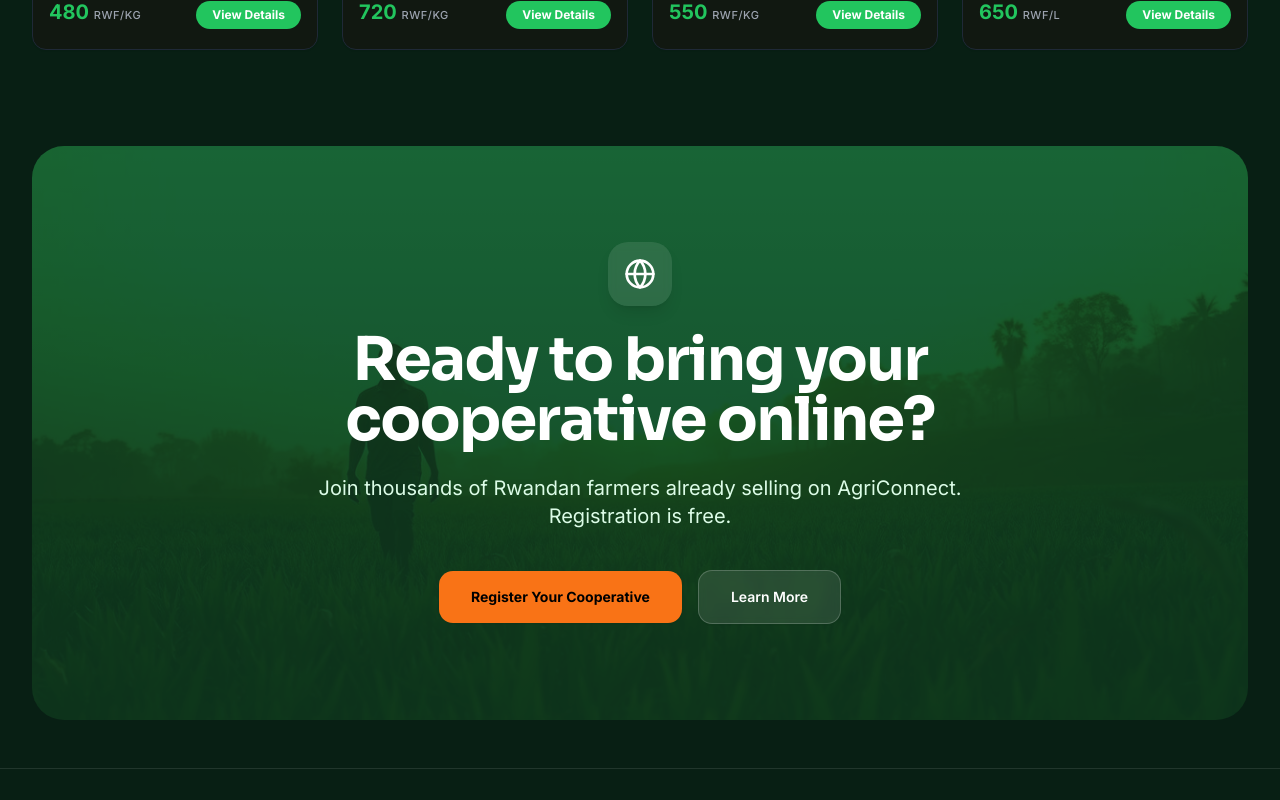
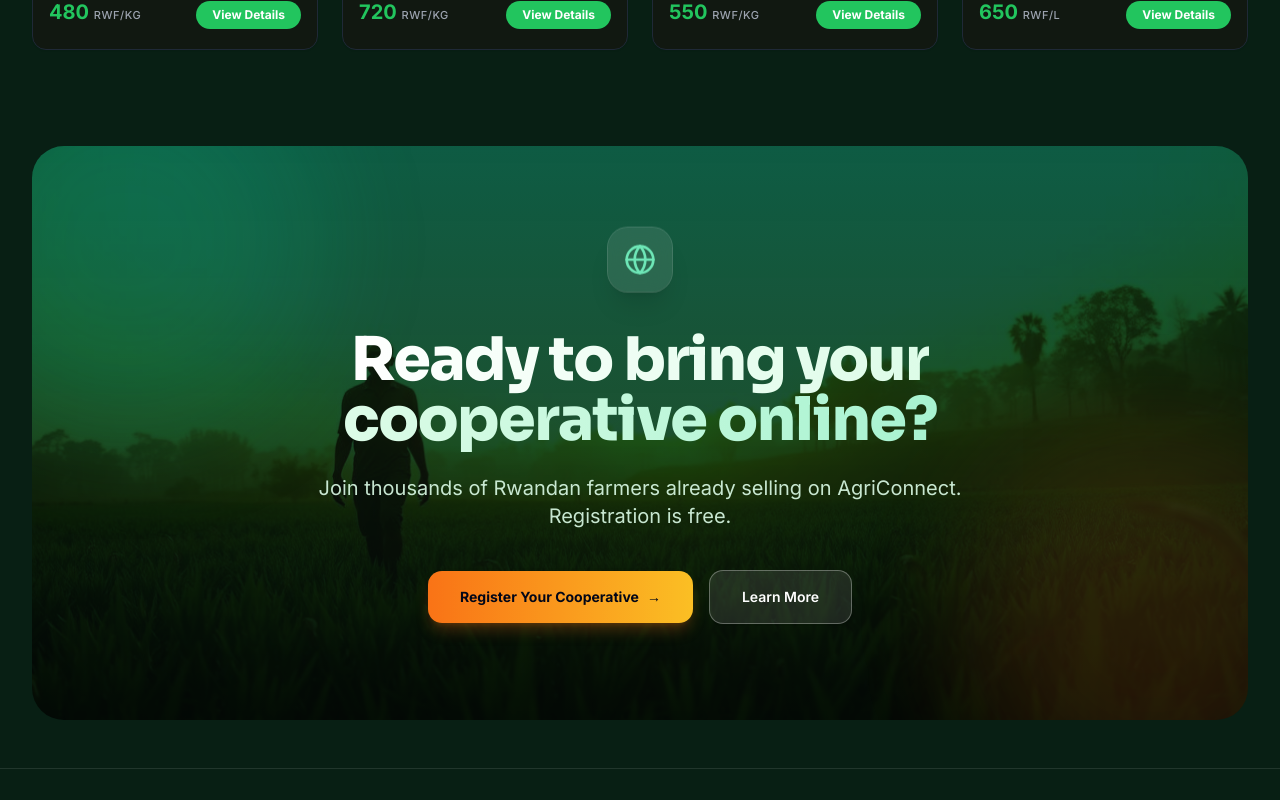
Before and after one commit to Emerance63/AGRI_connect_Frotned-end, a Next.js app: page / in a window 1280 px wide. Shown: the part 2280-3080 px from the top of the page. Built offline with nearby package versions, Linux system fonts and the light colour scheme.

Commit message:
adding animation to CAT

```diff
--- a/src/components/landing/CTA.tsx
+++ b/src/components/landing/CTA.tsx
@@ -10,48 +10,52 @@
   return (
     <section className="relative px-4 pb-12 sm:px-6 lg:px-8 bg-transparent">
       <div className="relative mx-auto max-w-7xl overflow-hidden rounded-3xl sm:rounded-[2rem]">
-        {/* Background Image with Overlay */}
-        <div className="absolute inset-0 z-0">
+        {/* Background Image with Overlay & Subtle Pan Animation */}
+        <div className="absolute inset-0 z-0 overflow-hidden">
           <Image
             src="/images/products/ct-farm.jpg"
             alt="Farm background"
             fill
-            className="object-cover"
+            className="object-cover transition-transform duration-[12000ms] ease-out scale-105 hover:scale-115 animate-[pulse_8s_ease-in-out_infinite]"
             priority
           />
-          {/* Green Gradient Overlay */}
-          <div className="absolute inset-0 bg-green-800/80 bg-gradient-to-t from-[#081f14]/80 to-green-700/80 mix-blend-multiply" />
-          <div className="absolute inset-0 bg-green-900/60" />
+          {/* Green Gradient Overlay with Pulsing Glow */}
+          <div className="absolute inset-0 bg-green-950/80 bg-gradient-to-t from-[#081f14] via-green-900/70 to-emerald-800/80 mix-blend-multiply" />
+          <div className="absolute -top-24 -left-24 h-96 w-96 rounded-full bg-emerald-500/20 blur-3xl animate-pulse" />
+          <div className="absolute -bottom-24 -right-24 h-96 w-96 rounded-full bg-orange-500/15 blur-3xl animate-pulse" />
         </div>
 
         {/* Content */}
         <div className="relative z-10 flex flex-col items-center justify-center px-4 py-16 text-center sm:px-6 sm:py-20 lg:px-8 lg:py-24">
-          <div className="mb-6 flex h-14 w-14 sm:h-16 sm:w-16 items-center justify-center rounded-2xl bg-white/10 shadow-lg backdrop-blur-sm">
-            <svg xmlns="http://www.w3.org/2000/svg" width="24" height="24" viewBox="0 0 24 24" fill="none" stroke="currentColor" strokeWidth="2" strokeLinecap="round" strokeLinejoin="round" className="w-7 h-7 sm:w-8 sm:h-8 text-white">
+          <div className="mb-6 flex h-14 w-14 sm:h-16 sm:w-16 items-center justify-center rounded-2xl bg-white/10 shadow-xl backdrop-blur-md ring-1 ring-white/20 transition-transform duration-500 hover:scale-110 animate-bounce">
+            <svg xmlns="http://www.w3.org/2000/svg" width="24" height="24" viewBox="0 0 24 24" fill="none" stroke="currentColor" strokeWidth="2" strokeLinecap="round" strokeLinejoin="round" className="w-7 h-7 sm:w-8 sm:h-8 text-emerald-300">
               <circle cx="12" cy="12" r="10" />
               <path d="M12 2a14.5 14.5 0 0 0 0 20 14.5 14.5 0 0 0 0-20" />
               <path d="M2 12h20" />
             </svg>
           </div>
 
-          <h2 className="font-display text-3xl font-bold tracking-tight text-white sm:text-4xl lg:text-5xl xl:text-6xl max-w-3xl">
-            {t.cta.heading}
+          <h2 className="font-display text-3xl font-extrabold tracking-tight text-white sm:text-4xl lg:text-5xl xl:text-6xl max-w-3xl animate-[fadeInUp_0.8s_ease-out_both]">
+            <span className="bg-gradient-to-r from-white via-green-100 to-emerald-200 bg-clip-text text-transparent">
+              {t.cta.heading}
+            </span>
           </h2>
 
-          <p className="mx-auto mt-4 sm:mt-6 max-w-2xl text-base leading-7 sm:text-lg sm:leading-8 text-green-100 lg:text-xl">
+          <p className="mx-auto mt-4 sm:mt-6 max-w-2xl text-base leading-7 sm:text-lg sm:leading-8 text-green-100/90 lg:text-xl animate-[fadeInUp_0.8s_ease-out_0.2s_both]">
             {t.cta.description}
           </p>
 
-          <div className="mt-8 flex w-full flex-col items-center gap-4 sm:mt-10 sm:w-auto sm:flex-row sm:justify-center">
+          <div className="mt-8 flex w-full flex-col items-center gap-4 sm:mt-10 sm:w-auto sm:flex-row sm:justify-center animate-[fadeInUp_0.8s_ease-out_0.4s_both]">
             <Link
               href="/register"
-              className="flex w-full justify-center rounded-xl bg-orange-500 px-8 py-4 text-sm font-bold text-black shadow-sm hover:bg-orange-400 focus-visible:outline focus-visible:outline-2 focus-visible:outline-offset-2 focus-visible:outline-orange-500 transition-all duration-200 sm:w-auto"
+              className="group flex w-full items-center justify-center gap-2 rounded-xl bg-gradient-to-r from-orange-500 to-amber-400 px-8 py-4 text-sm font-bold text-slate-950 shadow-lg shadow-orange-500/25 transition-all duration-300 hover:scale-105 hover:shadow-orange-500/40 active:scale-95 sm:w-auto"
             >
               {t.cta.register}
+              <span className="transition-transform duration-300 group-hover:translate-x-1">→</span>
             </Link>
             <Link
               href="/about"
-              className="flex w-full justify-center rounded-xl border border-white/20 bg-white/10 px-8 py-4 text-sm font-semibold text-white shadow-sm backdrop-blur-sm hover:bg-white/20 transition-all duration-200 sm:w-auto"
+              className="flex w-full justify-center rounded-xl border border-white/30 bg-white/10 px-8 py-4 text-sm font-semibold text-white shadow-sm backdrop-blur-md transition-all duration-300 hover:bg-white/20 hover:scale-105 active:scale-95 sm:w-auto"
             >
               {t.cta.learnMore}
             </Link>
```
